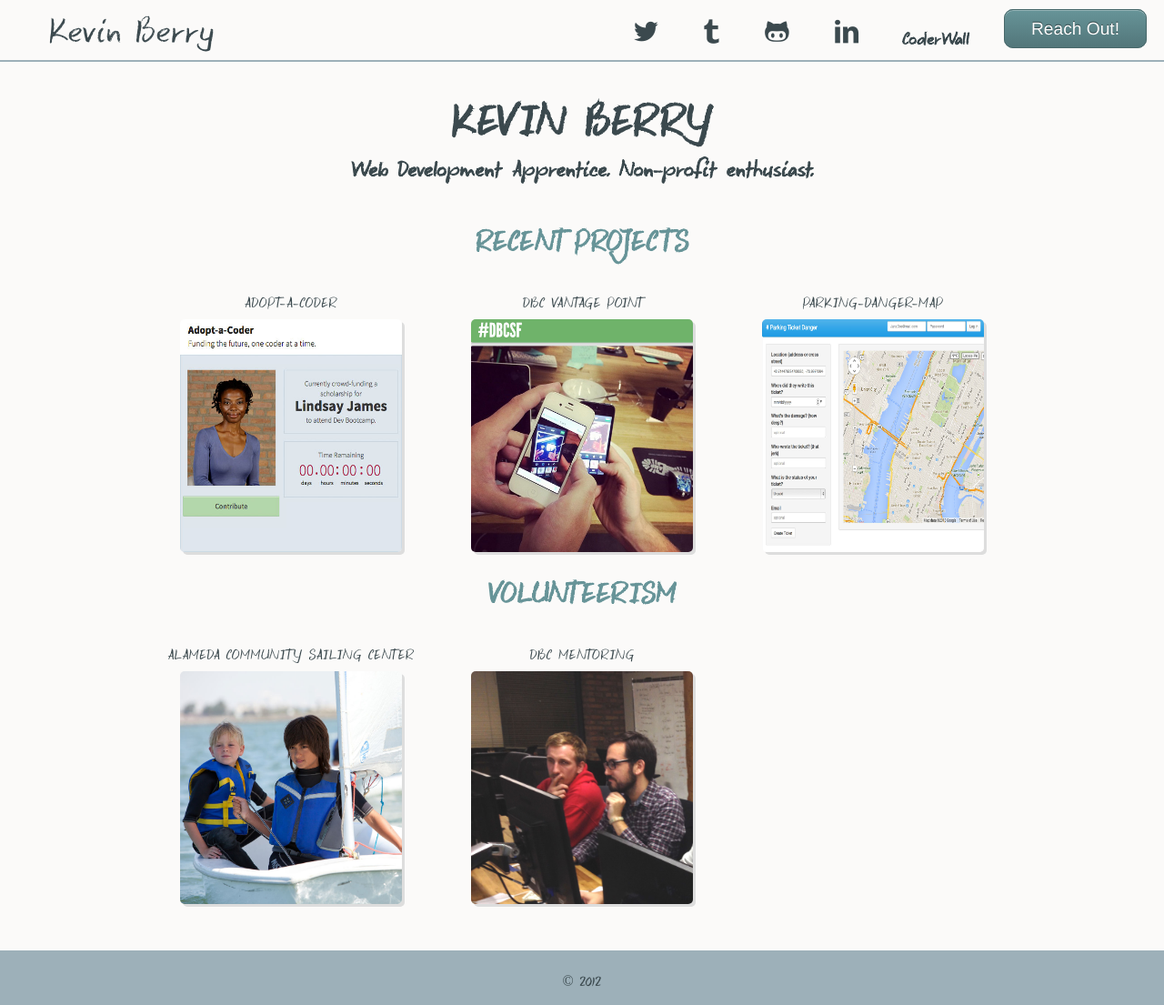
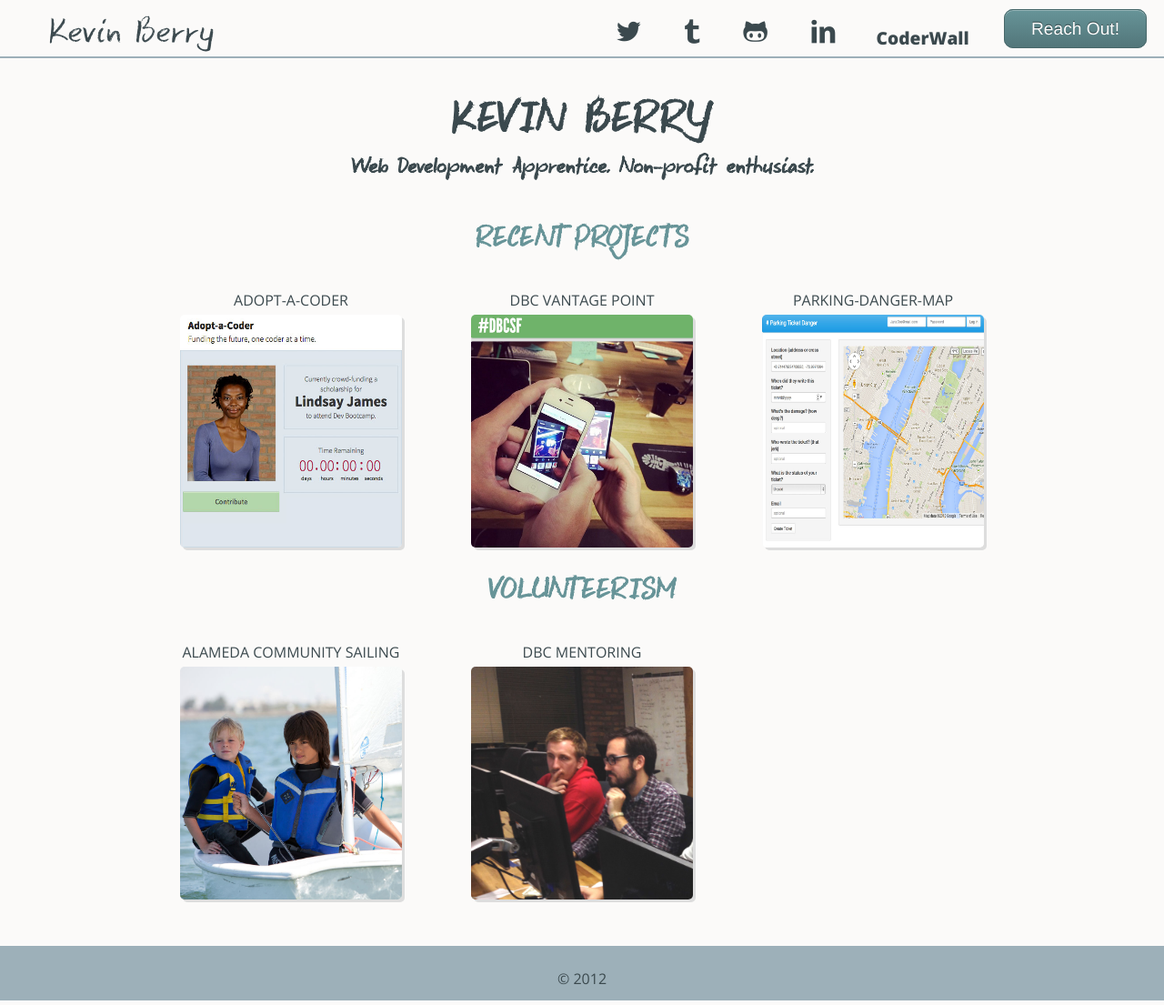
Before and after one commit to kbsail/kbsail-kbsail.github.io, a Jekyll site: the page built from index.html, in a window 1280 px wide. Shown: the whole page at 91% size. Built offline with Jekyll 4.4.1, drawn with Linux system fonts in a browser that asks for light colours; some web fonts are replaced; Markdown is read by kramdown in place of the engine named in the settings.

Commit message:
changed font for small headers

```diff
--- a/_includes/header.html
+++ b/_includes/header.html
@@ -8,6 +8,7 @@
     <!-- Mobile viewport optimized: h5bp.com/viewport -->
     <meta name="viewport" content="width=device-width">
     <link href="../assets/css/screen.css" media="screen, projection" rel="stylesheet" type="text/css" />
+    <link href='http://fonts.googleapis.com/css?family=Open+Sans:400,600,800' rel='stylesheet' type='text/css'>
     <!--[if IE]>
         <link href="/stylesheets/ie.css" media="screen, projection" rel="stylesheet" type="text/css" />
     <![endif]-->
--- a/assets/css/screen.css
+++ b/assets/css/screen.css
@@ -170,7 +170,7 @@ a {
 body {
   background-color: #fbfaf9;
   color: #3b494e;
-  font-family: "Keswick", serif;
+  font-family: 'Open Sans', sans-serif;
   line-height: 200%; }
 
 /* line 82, ../scss/screen.scss */
@@ -252,18 +252,19 @@ header {
   header .site-title {
     float: left;
     font-size: 2.4em;
+    font-family: 'Keswick', script;
     padding: 0.6em 0 0 1.4em; }
-  /* line 115, ../scss/screen.scss */
+  /* line 116, ../scss/screen.scss */
   header .icon {
     font-size: 1.2em;
     padding: 1em;
     padding-bottom: 0.2em; }
-    /* line 119, ../scss/screen.scss */
+    /* line 120, ../scss/screen.scss */
     header .icon.twitter:before, header .icon.tumblr:before, header .icon.github:before, header .icon.instagram:before, header .icon.coderwall:before, header .icon.linkedin:before {
       font-family: 'entypo-social';
       content: attr(data-icon); }
 
-/* line 128, ../scss/screen.scss */
+/* line 129, ../scss/screen.scss */
 .page {
   *zoom: 1;
   max-width: 59em;
@@ -279,7 +280,7 @@ header {
     content: "";
     display: table;
     clear: both; }
-  /* line 133, ../scss/screen.scss */
+  /* line 134, ../scss/screen.scss */
   .page .front-page {
     clear: both;
     font-family: "Keswick";
@@ -288,7 +289,7 @@ header {
     margin: 0 2em auto;
     text-align: center;
     display: inline-block; }
-    /* line 141, ../scss/screen.scss */
+    /* line 142, ../scss/screen.scss */
     .page .front-page h1 {
       color: #3b494e;
       font-size: 2em;
@@ -296,13 +297,13 @@ header {
       padding: 1em .5em 0 .5em;
       text-transform: uppercase;
       width: 12em; }
-    /* line 149, ../scss/screen.scss */
+    /* line 150, ../scss/screen.scss */
     .page .front-page a {
       text-decoration: none;
       overflow: hidden;
       *zoom: 1; }
 
-/* line 157, ../scss/screen.scss */
+/* line 158, ../scss/screen.scss */
 .footer-wrapper {
   width: 100%;
   text-align: center;
@@ -310,23 +311,23 @@ header {
   height: 30px;
   padding: 20px 0 10px 0; }
 
-/* line 167, ../scss/screen.scss */
-h1, h3, h4, h5, h6 {
-  font-family: "Keswick", sans-serif; }
+/* line 168, ../scss/screen.scss */
+h3 {
+  font-family: 'Keswick', script; }
 
-/* line 169, ../scss/screen.scss */
+/* line 170, ../scss/screen.scss */
 h1 {
   font-size: 3.4em;
   line-height: 100%;
   margin-bottom: 0.2em;
   width: 100%; }
 
-/* line 176, ../scss/screen.scss */
+/* line 177, ../scss/screen.scss */
 h2 {
   font-size: 2em;
   line-height: 100%; }
 
-/* line 181, ../scss/screen.scss */
+/* line 182, ../scss/screen.scss */
 h3 {
   font-size: 2em;
   color: #679498;
@@ -336,40 +337,40 @@ h3 {
   line-height: 100%;
   text-transform: uppercase; }
 
-/* line 191, ../scss/screen.scss */
+/* line 192, ../scss/screen.scss */
 h6 {
   text-transform: uppercase; }
 
-/* line 195, ../scss/screen.scss */
+/* line 196, ../scss/screen.scss */
 li {
   margin-bottom: 0.2em; }
 
-/* line 200, ../scss/screen.scss */
+/* line 201, ../scss/screen.scss */
 .icon {
   font-weight: normal;
   padding-top: 0; }
-  /* line 203, ../scss/screen.scss */
+  /* line 204, ../scss/screen.scss */
   .icon:before {
     font-family: 'entypo';
     font-size: 3em;
     content: attr(data-icon);
     speak: none; }
-  /* line 209, ../scss/screen.scss */
+  /* line 210, ../scss/screen.scss */
   .icon.list-link:before {
     font-size: 1.75em; }
 
-/* line 214, ../scss/screen.scss */
+/* line 215, ../scss/screen.scss */
 .coderwall {
   vertical-align: top;
   font-weight: bold; }
 
-/* line 222, ../scss/screen.scss */
+/* line 223, ../scss/screen.scss */
 .project-row ul {
   width: 100%;
   float: left;
   margin-right: 1.69492%;
   display: inline; }
-  /* line 224, ../scss/screen.scss */
+  /* line 225, ../scss/screen.scss */
   .project-row ul li {
     height: 20em;
     display: inline;
@@ -394,7 +395,7 @@ li {
     .project-row ul li:nth-child(3n + 3) {
       margin-left: 67.79661%;
       clear: none; }
-    /* line 229, ../scss/screen.scss */
+    /* line 230, ../scss/screen.scss */
     .project-row ul li a img {
       width: 80%;
       height: 80%;
--- a/assets/scss/screen.scss
+++ b/assets/scss/screen.scss
@@ -75,7 +75,7 @@ a {
 body {
   background-color: $background;
   color: $darkgrayblue;
-  font-family: "Keswick", serif;
+  font-family: 'Open Sans', sans-serif;
   line-height: 200%;
 }
 
@@ -109,6 +109,7 @@ header {
   .site-title {
     float: left;
     font-size: 2.4em;
+    font-family: 'Keswick', script;
     padding: 0.6em 0 0 1.4em;
   }
 
@@ -164,7 +165,7 @@ header {
 
 // HEADINGS
 
-h1, h3, h4, h5, h6 { font-family: "Keswick", sans-serif; }
+h3 { font-family: 'Keswick', script; }
 
 h1 {
   font-size: 3.4em;
--- a/index.html
+++ b/index.html
@@ -21,7 +21,7 @@ tagline: Web Development Apprentice. Non-profit enthusiast.
 <div class="project-row">
   <h3>Volunteerism</h3>
   <ul>
-    <li><h6>Alameda Community Sailing Center</h6><a href="http://www.sailalameda.org/"><img src="/assets/img/ACSC.jpg" alt="Alameda Community Sailing Center"\></a></li>
+    <li><h6>Alameda Community Sailing</h6><a href="http://www.sailalameda.org/"><img src="/assets/img/ACSC.jpg" alt="Alameda Community Sailing Center"\></a></li>
     <li><h6>DBC Mentoring</h6><a href="http://devbootcamp.com/get-involved/"><img src="/assets/img/mentoring.jpg" alt="Dev Bootcamp Mentoring"\></a></li>
   </ul>
 </div>
```
